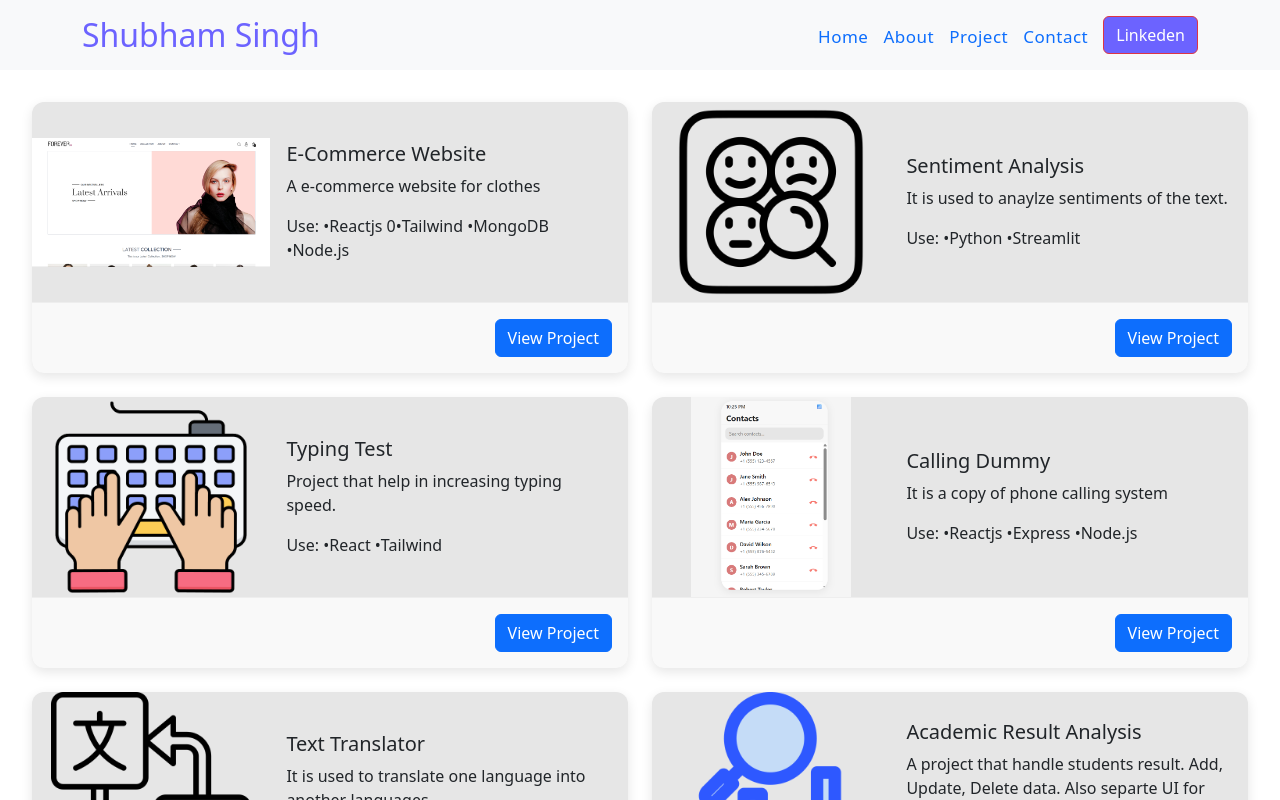
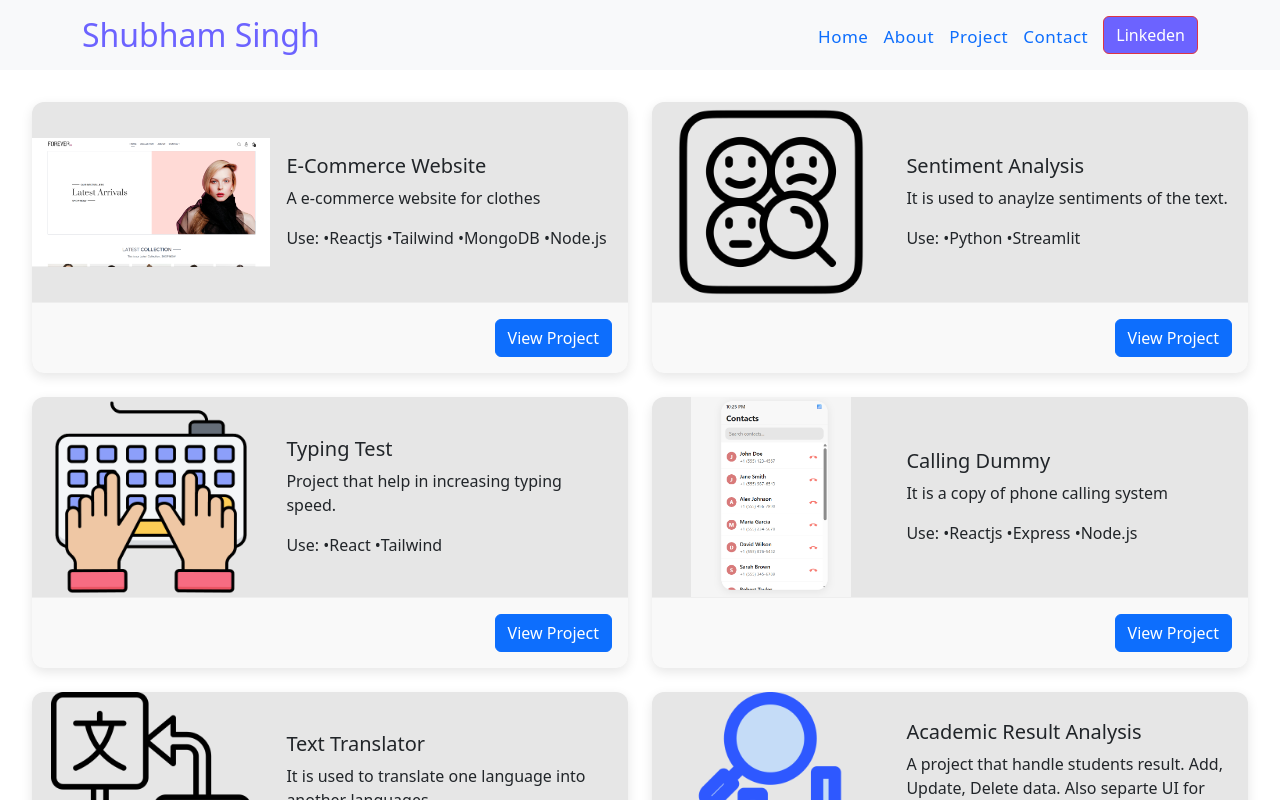
Before and after one commit to Shubhamcse08/_portfolio, a React (Vite) app in the folder client/: page /playlist in a window 1280 px wide. Shown: the top 800 px of the page. Built offline with nearby package versions, Linux system fonts and the light colour scheme.

Commit message:
Update data.js

```diff
--- a/client/src/components/data.js
+++ b/client/src/components/data.js
@@ -3,7 +3,7 @@ const projects = [
       id: 1,
       title: "E-Commerce Website",
       description: "A e-commerce website for clothes",
-      use:"•Reactjs 0•Tailwind •MongoDB •Node.js",
+      use:"•Reactjs  •Tailwind  •MongoDB  •Node.js",
       image: "/e.png",
       link:"https://e-commerce-frontend-gules-eta.vercel.app"
     },
```
